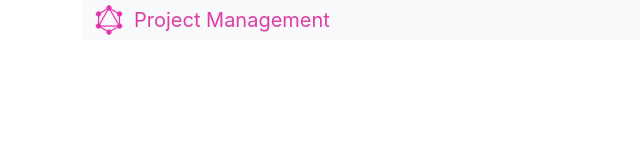
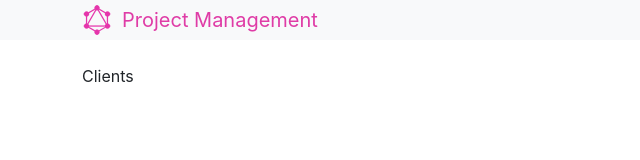
Before and after one commit to JosephCanete/Project, a React (Create React App) app in the folder client/: page / in a window 1280 px wide. Shown: the top 160 px of the page, without its empty margins (0-640 px from the left). Built offline with nearby package versions, Linux system fonts and the light colour scheme.

Commit message:
Working on UI

```diff
--- a/client/src/App.js
+++ b/client/src/App.js
@@ -1,11 +1,20 @@
-import React from "react";
-import Header from "./components/header";
+import Header from "./components/Header";
+import Clients from "./components/Clients";
+import { ApolloProvider, ApolloClient, InMemoryCache } from "@apollo/client";
+
+const client = new ApolloClient({
+  uri: "http://localhost:4000/graphql",
+  cache: new InMemoryCache(),
+});
 
 const App = () => {
   return (
-    <div className="container">
+    <ApolloProvider client={client}>
       <Header />
-    </div>
+      <div className="container">
+        <Clients />
+      </div>
+    </ApolloProvider>
   );
 };
 
--- /dev/null
+++ b/client/src/components/Clients.jsx
@@ -0,0 +1,3 @@
+export default function Clients() {
+  return <div>Clients</div>;
+}
```
